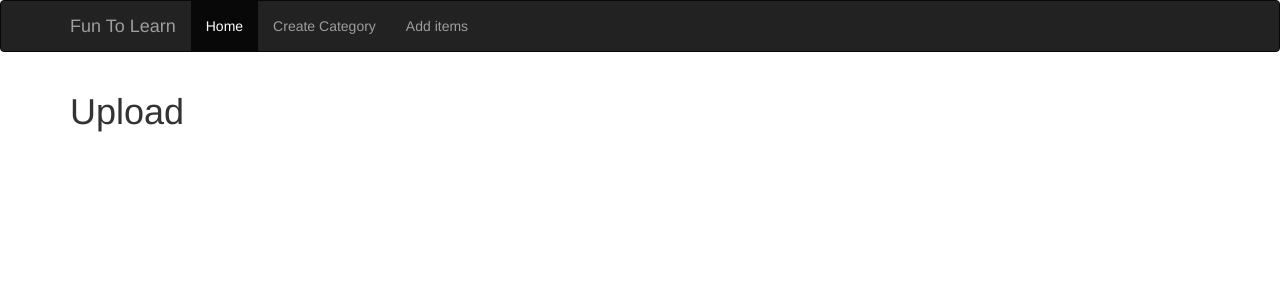
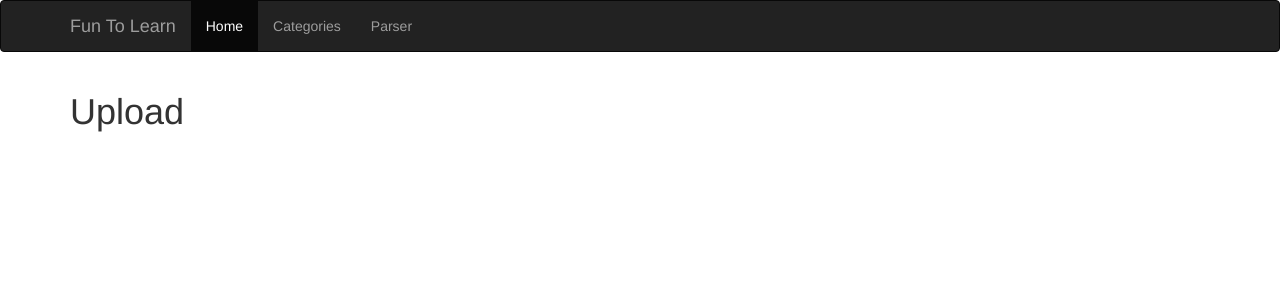
Before and after one commit to fatroshi/FunToLearnSite, a PHP site: page / in a window 1280 px wide. Shown: the top 300 px of the page. Run offline with PHP 8.4, Linux system fonts and the light colour scheme; some libraries are stand-ins or nearby versions.

```diff
--- a/app.php
+++ b/app.php
@@ -14,12 +14,6 @@
         $imgName                =  $item[2];
         $itemName               =  $item[3];
 
-        //<Cube currency="USD" rate="1.0864"/>
-
-        echo "Category Id: " . $categoryId . "<BR>";
-        echo "Category name: " . $categoryName  . "<BR>";
-        echo "Item name: " . $itemName  . "<BR>";
-        echo "Image: " . $imgName    . "<BR>";
         echo "<item catId='$categoryId' catName='$categoryName' imgName='$imgName' itemName='$itemName'>";
     }
     ?>
--- a/includes/layout/nav.php
+++ b/includes/layout/nav.php
@@ -12,8 +12,8 @@
         <div id="navbar" class="collapse navbar-collapse">
             <ul class="nav navbar-nav">
                 <li class="active"><a href="#">Home</a></li>
-                <li><a href="category.php">Create Category</a></li>
-                <li><a href="app.php">Add items</a></li>
+                <li><a href="category.php">Categories</a></li>
+                <li><a href="app.php">Parser</a></li>
             </ul>
         </div><!--/.nav-collapse -->
     </div>
```
